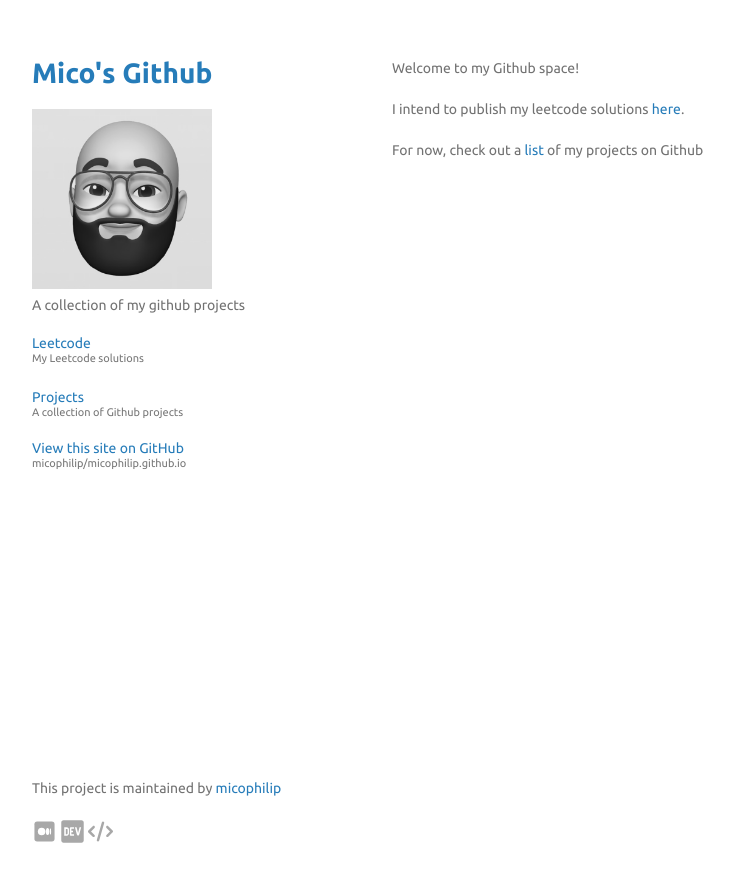
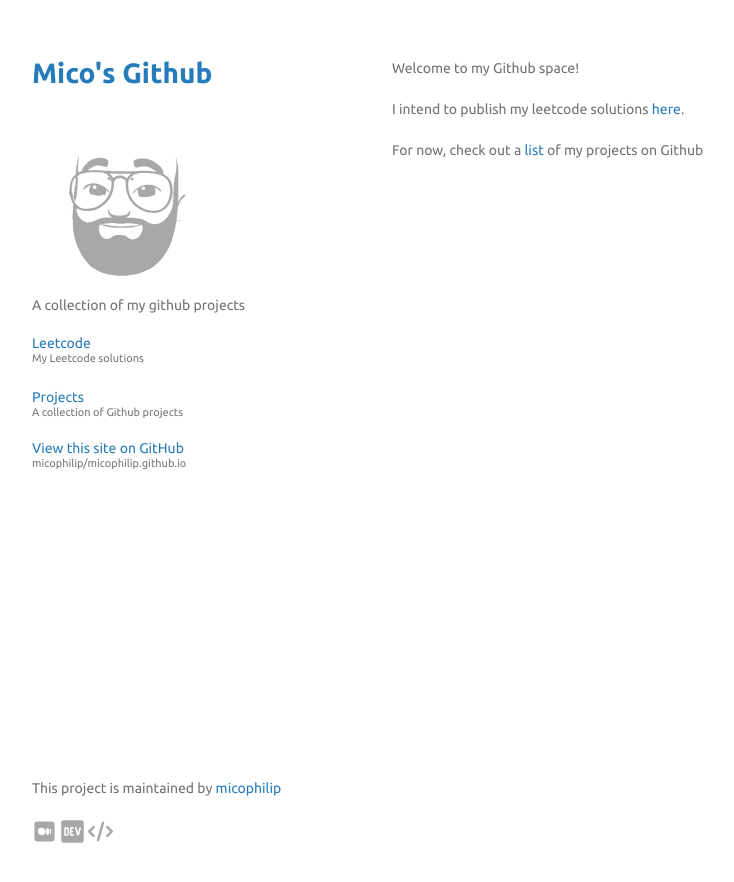
Before and after one commit to micophilip/micophilip.github.io, a Jekyll site: the page built from index.md, in a window 1280 px wide. Shown: the top 882 px of the page, without its empty margins (178-912 px from the left). Built offline with Jekyll 4.4.1, drawn with Linux system fonts in a browser that asks for light colours.

Commit message:
add logo as svg

```diff
--- a/_config.yml
+++ b/_config.yml
@@ -8,7 +8,7 @@
   is_project_page: true
   owner_url: https://github.com/micophilip
   owner_name: micophilip
-logo: /assets/img/logo.jpeg
+logo: /assets/img/logo.svg
 social_links:
   - name: medium
     logo: /assets/img/medium.svg
```
Also changed, not shown: assets/img/logo.svg (added).
